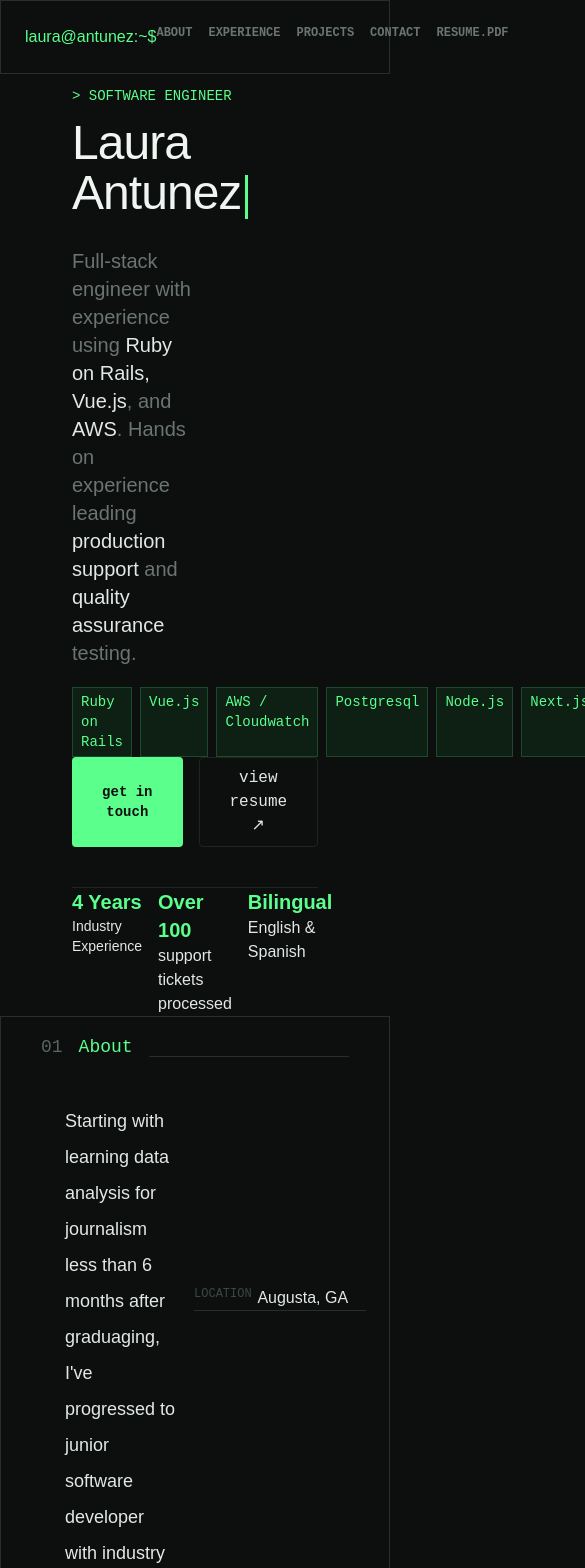
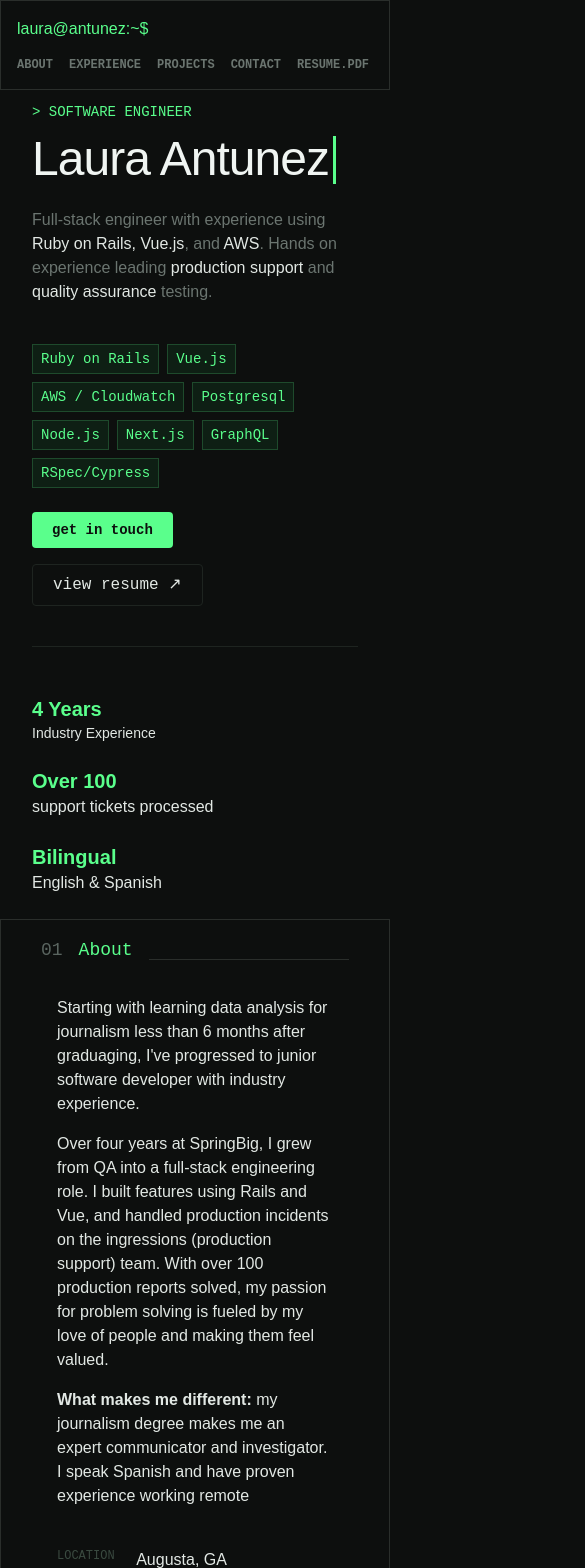
Before and after one commit to lauraantunez024/webfolio26, a Next.js app: page / in a window 390 px wide. Shown: the top 1568 px of the page, 585 px wide, since content can reach past the window. Built offline with nearby package versions, Linux system fonts and the light colour scheme.

Commit message:
mobile friendly

```diff
--- a/app/globals.css
+++ b/app/globals.css
@@ -44,10 +44,15 @@ body {
 }
 
 section {
-  min-height: 80vh!important;
+  min-height: auto;
 }
-section#skills {
-  min-height: 70vh!important;
+@media (min-width: 768px) {
+  section {
+    min-height: 80vh !important;
+  }
+  section#skills {
+    min-height: 70vh !important;
+  }
 }
 
 p {
@@ -80,7 +85,7 @@ p {
 .hero-name .cursor {
   display: inline-block;
   width: 3px;
-  height: 44px;
+  height: 1em;
   background: #5aff8c;
   vertical-align: bottom;
   margin-left: 4px;
--- a/app/layout.tsx
+++ b/app/layout.tsx
@@ -33,7 +33,7 @@ export default function RootLayout({
       lang="en"
       className={`${geistSans.variable} ${geistMono.variable} h-full antialiased`}
     >
-      <body className="min-h-full flex flex-col">{children}</body>
+      <body className="min-h-full flex flex-col overflow-x-hidden">{children}</body>
     </html>
   );
 }
--- a/app/page.tsx
+++ b/app/page.tsx
@@ -13,7 +13,7 @@ export default function Home() {
         <ExperienceSection/>
         <ProjectSection/>
         <ContactSection/>
-        <div className="flex flex-row justify-between p-4 my-8 text-(--text-darker) ibm-mono-font text-xs">
+        <div className="flex flex-col sm:flex-row gap-2 sm:justify-between p-4 my-8 text-(--text-darker) ibm-mono-font text-xs">
           <span>© 2026 Laura Antunez — lauraantunez.com</span>
           <span>Built with Next.js and Tailwind</span>
         </div>
--- a/app/sections/about.tsx
+++ b/app/sections/about.tsx
@@ -19,8 +19,8 @@ export default function About() {
                     <span className="font-light text-(--accent-main) text-lg ibm-mono-font"> About </span>
                     <div className="border-b border-(--border) w-full mb-1"> </div>
                 </div>
-                <div className="flex flex-row p-6 gap-4 justify-between align-middle">
-                    <div className="w-[45%] text-lg/9 ibm-sans-font self-center m-auto">
+                <div className="flex flex-col md:flex-row p-4 md:p-6 gap-6 md:gap-4 justify-between align-middle">
+                    <div className="w-full md:w-[45%] text-base md:text-lg/9 ibm-sans-font self-center m-auto">
 
                             <p>Starting with learning data analysis for journalism less than 6 months after graduaging, I've progressed to junior software developer with industry experience. </p>
                             <p>Over four years at SpringBig, I grew from QA into a full-stack engineering role. I built features using Rails and Vue, and handled production incidents on the ingressions {'(production support)'} team. With over 100 production reports solved, my passion for problem solving is fueled by my love of people and making them feel valued.</p>
@@ -34,7 +34,7 @@ export default function About() {
                                     <span className="w-[20%] text-(--label) ibm-mono-font uppercase text-xs">{detail.label}</span>
                                     <span className="ibm-sans-font">{detail.value}</span>
                                 </div>
-                                <div className="border-b border-(--border) w-[44vw]"></div>
+                                <div className="border-b border-(--border) w-full md:w-[44vw]"></div>
 
                             </div>
                         )
@@ -44,7 +44,7 @@ export default function About() {
                                 <span className="w-[20%] text-(--label) uppercase text-xs ibm-mono-font">Status</span>
                                 <span className="text-(--accent-main) ibm-sans-font">Open to new roles</span>
                             </div>
-                            <div className="border-b border-(--border) w-[44vw]"></div>
+                            <div className="border-b border-(--border) w-full md:w-[44vw]"></div>
 
                         </div>
 
--- a/app/sections/experience.tsx
+++ b/app/sections/experience.tsx
@@ -40,8 +40,8 @@ export default function Experience() {
                 </div>
                 {experience.map((job, i) => (
 
-                    <div className="flex flex-row gap-4 p-4 my-4 justify-between">
-                        <div className="flex flex-col w-[20%] ibm-mono-font justify-start">
+                    <div className="flex flex-col md:flex-row gap-2 md:gap-4 p-4 my-4 justify-between">
+                        <div className="flex flex-col w-full md:w-[20%] ibm-mono-font justify-start shrink-0">
                             <span className="text-(--accent-main) font-bold">{job.years}</span>
                             <span className="text-xs">{job.location}</span>
                         </div>
@@ -49,7 +49,7 @@ export default function Experience() {
                             <span className="font-bold text-lg">{job.title}</span>
                             <span className="text-(--darker)">{job.company}</span>
                             <span className="text-(--dark)"> {job.description}</span>
-                            <div className="flex flex-row gap-4 py-4">
+                            <div className="flex flex-row flex-wrap gap-2 md:gap-4 py-4">
                                 {job.technologies?.map((tech, i) => (
 
                                     <div key={i} className="border border-(--g-border) bg-(--tag-bg) text-(--accent-main) p-1 px-2 ibm-mono-font text-xs"> {tech} </div>
--- a/app/sections/home.tsx
+++ b/app/sections/home.tsx
@@ -5,24 +5,24 @@ import { tags } from "@/data.js";
 
 export default function Landing() {
     return (
-        <section className="flex flex-col justify-evenly px-6 mx-12">
+        <section className="flex flex-col justify-evenly px-4 md:px-6 mx-4 md:mx-12 gap-6 md:gap-0">
             <div className="flex flex-col">
 
                 <span className="text-(--accent-main) py-3 text-sm ibm-mono-font">  {'>'} SOFTWARE ENGINEER</span>
-                <span className="text-(--text-header) text-[4rem] font-bold hero-name ibm-sans-font">Laura Antunez<span className="cursor"></span></span>
-                <p className="text-(--text-dim) max-w-[50%] text-xl">
+                <span className="text-(--text-header) text-4xl sm:text-5xl md:text-[4rem] font-bold hero-name ibm-sans-font">Laura Antunez<span className="cursor"></span></span>
+                <p className="text-(--text-dim) max-w-full md:max-w-[50%] text-base md:text-xl">
 
                     <span>Full-stack engineer with experience using <span className="text-(--text-body)">Ruby on Rails, Vue.js</span>, and <span className="text-(--text-body)">AWS</span>. Hands on experience leading <span className="text-(--text-body)">production support</span> and <span className="text-(--text-body)">quality assurance</span> testing.</span>
                 </p>
             </div>
-            <div className="flex flex-row gap-2">
+            <div className="flex flex-row flex-wrap gap-2">
                 {
                     tags.map((tag, i) => (
                         <div key={i} className="border border-(--g-border) bg-(--tag-bg) text-(--accent-main) p-1 px-2 ibm-mono-font text-sm"> {tag} </div>
                     ))
                 }
             </div>
-            <div className="flex flex-row gap-4 border-b border-(--card-border) pb-10 ibm-mono-font">
+            <div className="flex flex-row flex-wrap gap-4 border-b border-(--card-border) pb-10 ibm-mono-font">
                 <button className="bg-(--accent-main) text-(--background) hover:bg-(--accent-hover) text-sm font-bold p-2 rounded px-5">
                     get in touch
                 </button>
@@ -32,7 +32,7 @@ export default function Landing() {
                     </button>
                 </a>
             </div>
-            <div className="flex flex-row gap-4 justify-around">
+            <div className="flex flex-col sm:flex-row py-6 gap-6 sm:text-center sm:gap-4 sm:justify-around">
                 <div className="flex flex-col">
                     <span className="text-xl text-(--accent-main) font-bold"> 4 Years</span>
                     <span className=" text-sm text-(--muted)"> Industry Experience</span>
--- a/app/sections/navbar.tsx
+++ b/app/sections/navbar.tsx
@@ -3,13 +3,13 @@ import Link from "next/link";
 
 export default function Navbar() {
   return (
-      <main className="border border-(--border) p-6 flex flex-row justify-between">
+      <main className="border border-(--border) p-4 md:p-6 flex flex-col gap-4 md:flex-row md:justify-between">
 
         <div>
         <span className="text-(--accent-main)"> laura@antunez:~$</span>
         </div>
 
-        <div className="flex flex-row justify-center gap-4 text-(--text-dim) text-xs font-bold ibm-mono-font">
+        <div className="flex flex-row flex-wrap justify-start md:justify-center gap-x-4 gap-y-2 text-(--text-dim) text-xs font-bold ibm-mono-font">
             <Link className="hover:text-(--accent-main)" href='#about'>ABOUT</Link>
             <Link className="hover:text-(--accent-main)" href='#experience'>EXPERIENCE</Link>
             <Link className="hover:text-(--accent-main)" href='#projects'>PROJECTS</Link>
--- a/app/sections/projects.tsx
+++ b/app/sections/projects.tsx
@@ -39,7 +39,7 @@ export default function Projects() {
                     <span className="font-light text-(--accent-main) text-lg"> Projects </span>
                     <div className="border-b border-(--border) w-full mb-1"> </div>
                 </div>
-                <div className="grid grid-flow-row p-4 grid-cols-2 py-8">
+                <div className="grid grid-flow-row p-4 grid-cols-1 md:grid-cols-2 py-8 gap-4">
                     {portfolio.map((project, i) => (
                         <Link href={project.siteUrl} target="_blank">
 
@@ -50,7 +50,7 @@ export default function Projects() {
 
                         </div>
                         <span className="my-4">{project.description}</span>
-                        <div className="flex flex-row gap-4 my-4">
+                        <div className="flex flex-row gap-4 flex-wrap my-4">
                             {
                                 project.technologies.map((t, i) => (
                                     <div key={i} className="border border-(--g-border) bg-(--tag-bg) text-(--accent-main) p-1 px-2 ibm-mono-font text-sm"> {t} </div>
--- a/app/sections/skills.tsx
+++ b/app/sections/skills.tsx
@@ -21,6 +21,7 @@ export default function Skills() {
         'Vue',
         'Next/Nuxt',
         'Tailwind',
+        'Blazor',
 
       ]
     },
```
Also changed, not shown: app/sections/contact.tsx (+4 -4 lines).
